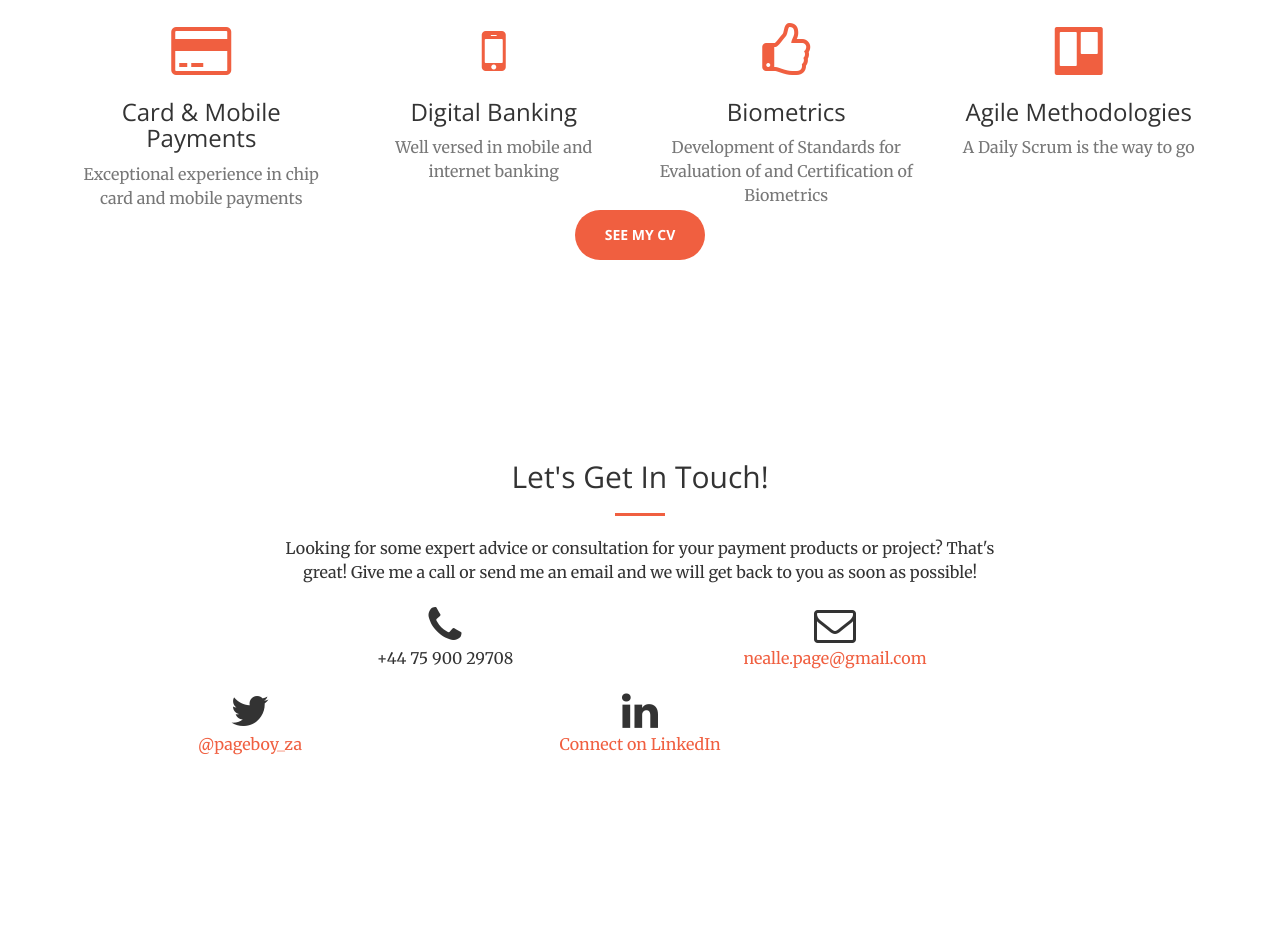
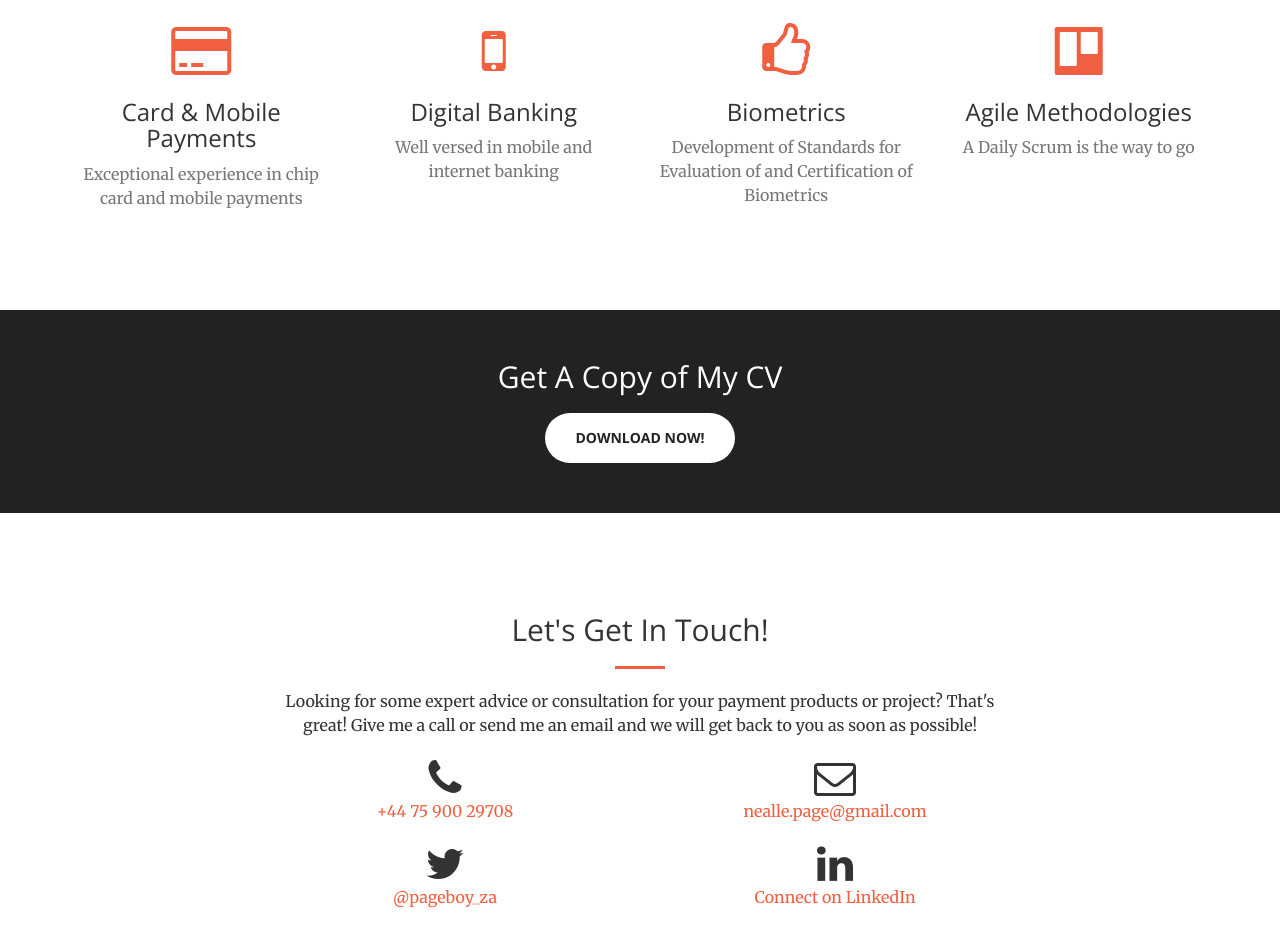
Before and after one commit to pageboy-za/pageboy-za.github.io, a plain HTML site: page index.html in a window 1280 px wide. Shown: the part 1472-2418 px from the top of the page. Before the commit the page ends 2348 px from the top, so only its background shows below. Drawn offline with nearby package versions, Linux system fonts and the light colour scheme.

Commit message:
A few more tweaks
Fixed the layouts on the social icons in the contact section and added
the black band for the CV link

```diff
--- a/index.html
+++ b/index.html
@@ -6,8 +6,8 @@
     <meta charset="utf-8">
     <meta http-equiv="X-UA-Compatible" content="IE=edge">
     <meta name="viewport" content="width=device-width, initial-scale=1">
-    <meta name="description" content="">
-    <meta name="author" content="">
+    <meta name="description" content="Nealle Page - Digital and Electronic Payments expert">
+    <meta name="author" content="Nealle Page">
 
     <title>Nealle Page - Digital & Payments Expert</title>
 
@@ -132,12 +132,18 @@
                         <p class="text-muted">A Daily Scrum is the way to go</p>
                     </div>
                 </div>
-                <div class="col-lg-8 col-lg-offset-2 text-center">
-                    <a href="/pdf/2015-03-10%20Nealle%20Page%20CV1.1.pdf" class="btn btn-primary btn-xl page-scroll">See my CV</a>
-                </div>
+            </div>
+
+        </div>
+    </section>
+    <aside class="bg-dark">
+        <div class="container text-center">
+            <div class="call-to-action">
+                <h2>Get A Copy of My CV</h2>
+                <a href="/pdf/2015-03-10%20Nealle%20Page%20CV1.1.pdf" class="btn btn-default btn-xl wow bounceIn">Download Now!</a>
             </div>
         </div>
-    </section>
+    </aside>
     <section id="contact">
         <div class="container">
             <div class="row">
@@ -148,15 +154,13 @@
                 </div>
                 <div class="col-lg-4 col-lg-offset-2 text-center">
                     <i class="fa fa-phone fa-3x wow bounceIn"></i>
-                    <p>+44 75 900 29708</p>
+                    <p><a href="tel:+447590029708">+44 75 900 29708</a></p>
                 </div>
                 <div class="col-lg-4 text-center">
                     <i class="fa fa-envelope-o fa-3x wow bounceIn" data-wow-delay=".1s"></i>
                     <p><a href="mailto:nealle.page@gmail.com">nealle.page@gmail.com</a></p>
                 </div>
-            </div>
-                <div class="row">
-                <div class="col-lg-4 text-center">
+                <div class="col-lg-4 text-center col-lg-offset-2">
                     <i class="fa fa-twitter fa-3x wow bounceIn" data-wow-delay=".1s"></i>
                     <p><a href="https://www.twitter.com/pageboy_za">@pageboy_za</a></p>
                 </div>
@@ -165,7 +169,7 @@
                     <p><a href="https://uk.linkedin.com/in/neallepage">Connect on LinkedIn</a></p>
                 </div>
             </div>
-        </div>
+            </div>
     </section>
 
     <!-- jQuery -->
```
